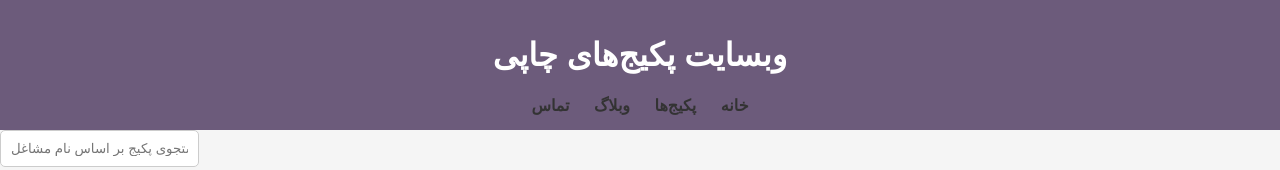
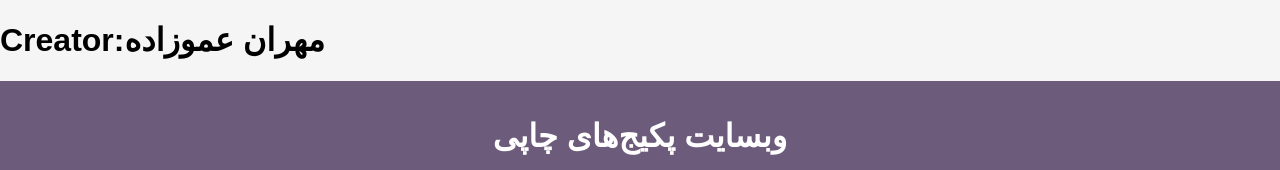
Before and after one commit to MehranAmuzadeh/Packages.Amuzadeh, a plain HTML site: page index.html in a window 1280 px wide. Shown: the top 170 px of the page. Drawn offline with Linux system fonts and the light colour scheme.

Commit message:
Update index.html

```diff
--- a/index.html
+++ b/index.html
@@ -7,6 +7,7 @@
 <link rel="stylesheet" href="style.css">
 </head>
 <body class="index-page">
+  <h1>Creator:مهران عموزاده</h1>
 <header class="header-index">
 <h1>وبسایت پکیج‌های چاپی</h1>
 <nav>
```
